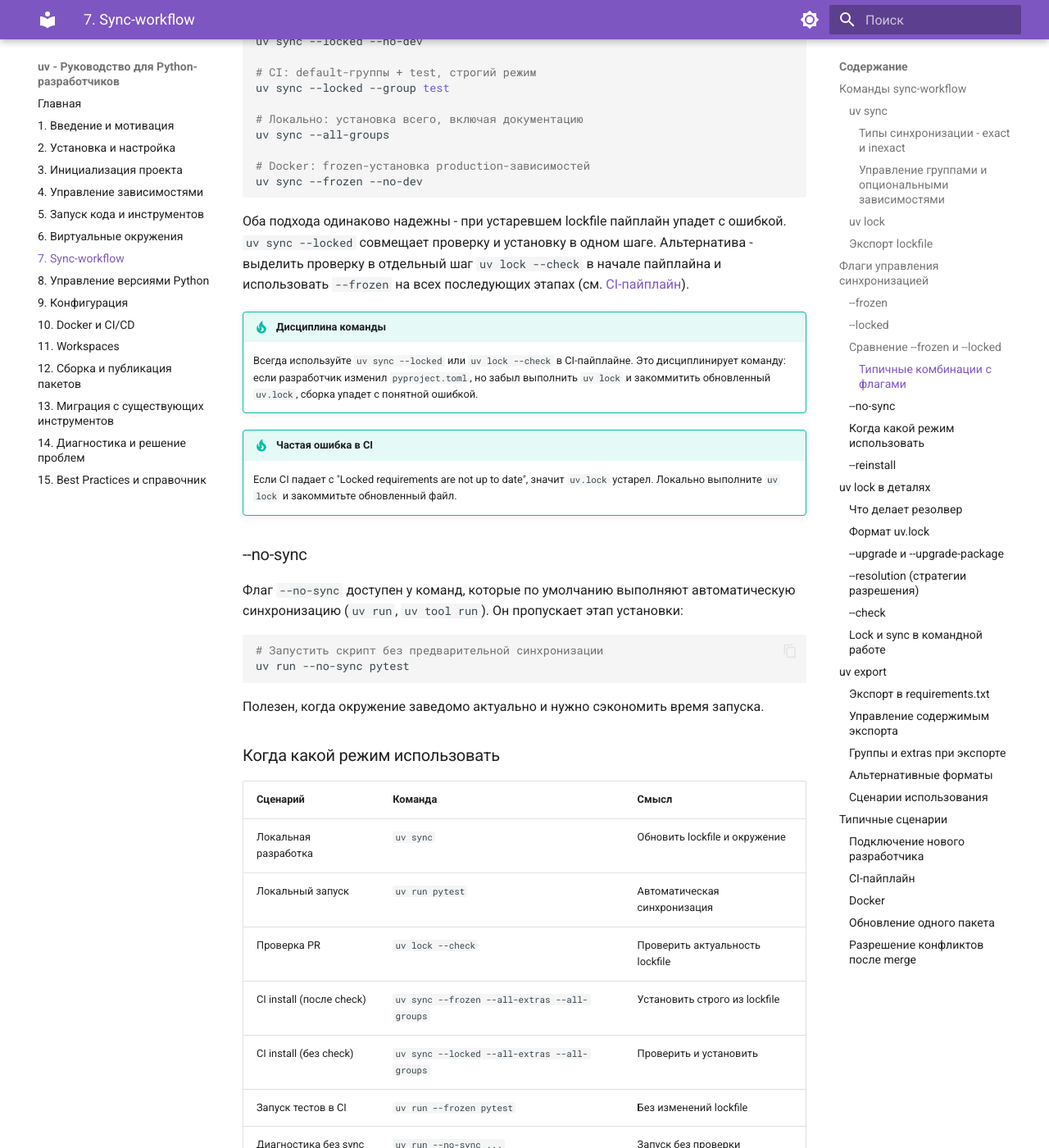
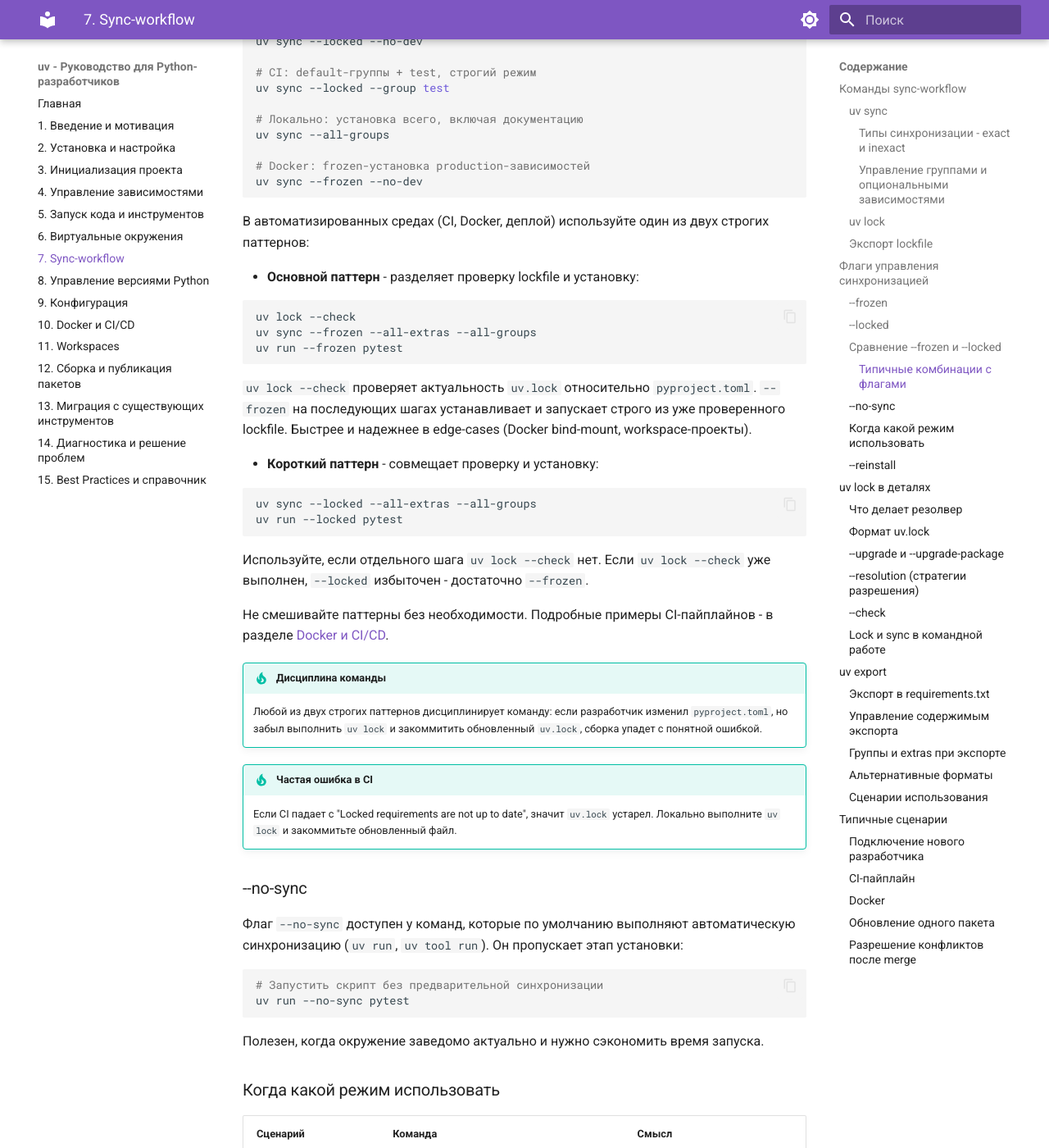
Before and after one commit to VtlBz/manuals-uv-man, an MkDocs documentation site: the page built from docs/07-sync-workflow.md, in a window 1280 px wide and 1400 px high, scrolled down 4066 px. Shown: the whole window at 82% size. Built offline with MkDocs 1.6.1 and Material for MkDocs 9.7.7, drawn with Linux system fonts in a browser that asks for light colours.

Commit message:
docs: unify CI policy and clarify uvx scope
- 07-sync-workflow: two explicit CI patterns (main/short),
  extend scope to all automated environments (CI, Docker, deply)
- 13-migration: full main CI pattern with uv lock --check
- 03-project-init: add python-downloads opt-out caveat
- 10-docker-ci: drop .venv/ from GitLab CI cache
- 15-best-practices: uvx as isolated tool-mode, not default

````diff
--- a/docs/07-sync-workflow.md
+++ b/docs/07-sync-workflow.md
@@ -180,16 +180,38 @@ uv sync --all-groups
 uv sync --frozen --no-dev
 ```
 
-Оба подхода одинаково надежны - при устаревшем lockfile пайплайн упадет
-с ошибкой. `uv sync --locked` совмещает проверку и установку в одном шаге.
-Альтернатива - выделить проверку в отдельный шаг `uv lock --check` в начале
-пайплайна и использовать `--frozen` на всех последующих этапах (см. [CI-пайплайн](#ci-пайплайн)).
+В автоматизированных средах (CI, Docker, деплой) используйте
+один из двух строгих паттернов:
+
+- **Основной паттерн** - разделяет проверку lockfile и установку:
+
+```bash
+uv lock --check
+uv sync --frozen --all-extras --all-groups
+uv run --frozen pytest
+```
+
+`uv lock --check` проверяет актуальность `uv.lock` относительно `pyproject.toml`.
+`--frozen` на последующих шагах устанавливает и запускает строго из уже проверенного
+lockfile. Быстрее и надежнее в edge-cases (Docker bind-mount, workspace-проекты).
+
+- **Короткий паттерн** - совмещает проверку и установку:
+
+```bash
+uv sync --locked --all-extras --all-groups
+uv run --locked pytest
+```
+
+Используйте, если отдельного шага `uv lock --check` нет. Если `uv lock --check`
+уже выполнен, `--locked` избыточен - достаточно `--frozen`.
+
+Не смешивайте паттерны без необходимости.
+Подробные примеры CI-пайплайнов - в разделе [Docker и CI/CD](10-docker-ci.md#uv-в-cicd).
 
 !!! tip "Дисциплина команды"
-    Всегда используйте `uv sync --locked` или `uv lock --check` в CI-пайплайне.
-    Это дисциплинирует команду: если разработчик изменил `pyproject.toml`,
-    но забыл выполнить `uv lock` и закоммитить обновленный `uv.lock`, сборка
-    упадет с понятной ошибкой.
+    Любой из двух строгих паттернов дисциплинирует команду: если разработчик
+    изменил `pyproject.toml`, но забыл выполнить `uv lock` и закоммитить
+    обновленный `uv.lock`, сборка упадет с понятной ошибкой.
 
 !!! tip "Частая ошибка в CI"
     Если CI падает с "Locked requirements are not up to date", значит
````
Also changed, not shown: docs/03-project-init.md (+3 -1 lines), docs/10-docker-ci.md (+3 -1 lines), docs/13-migration.md (+18 -4 lines), docs/15-best-practices.md (+12 -3 lines).
